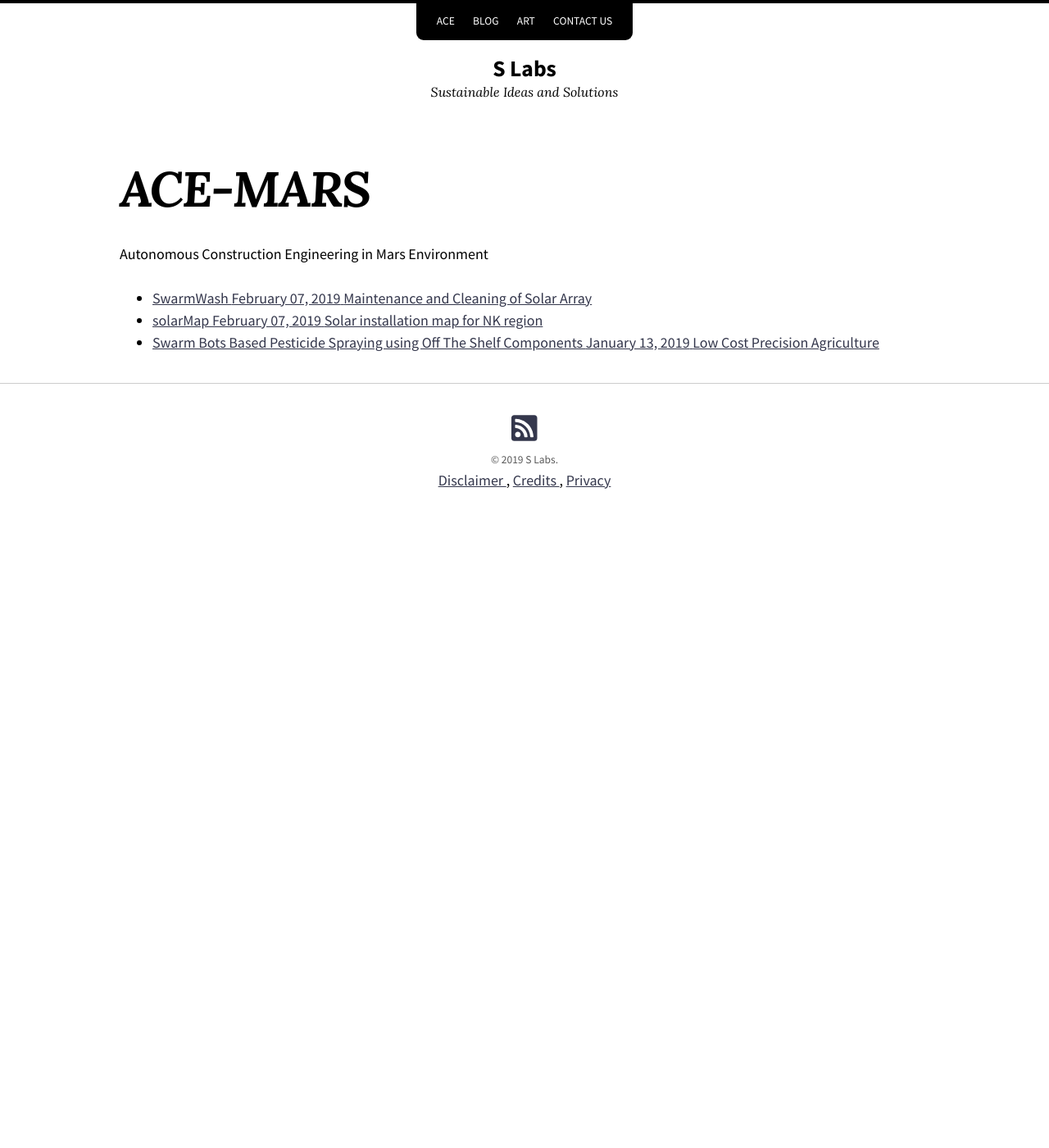
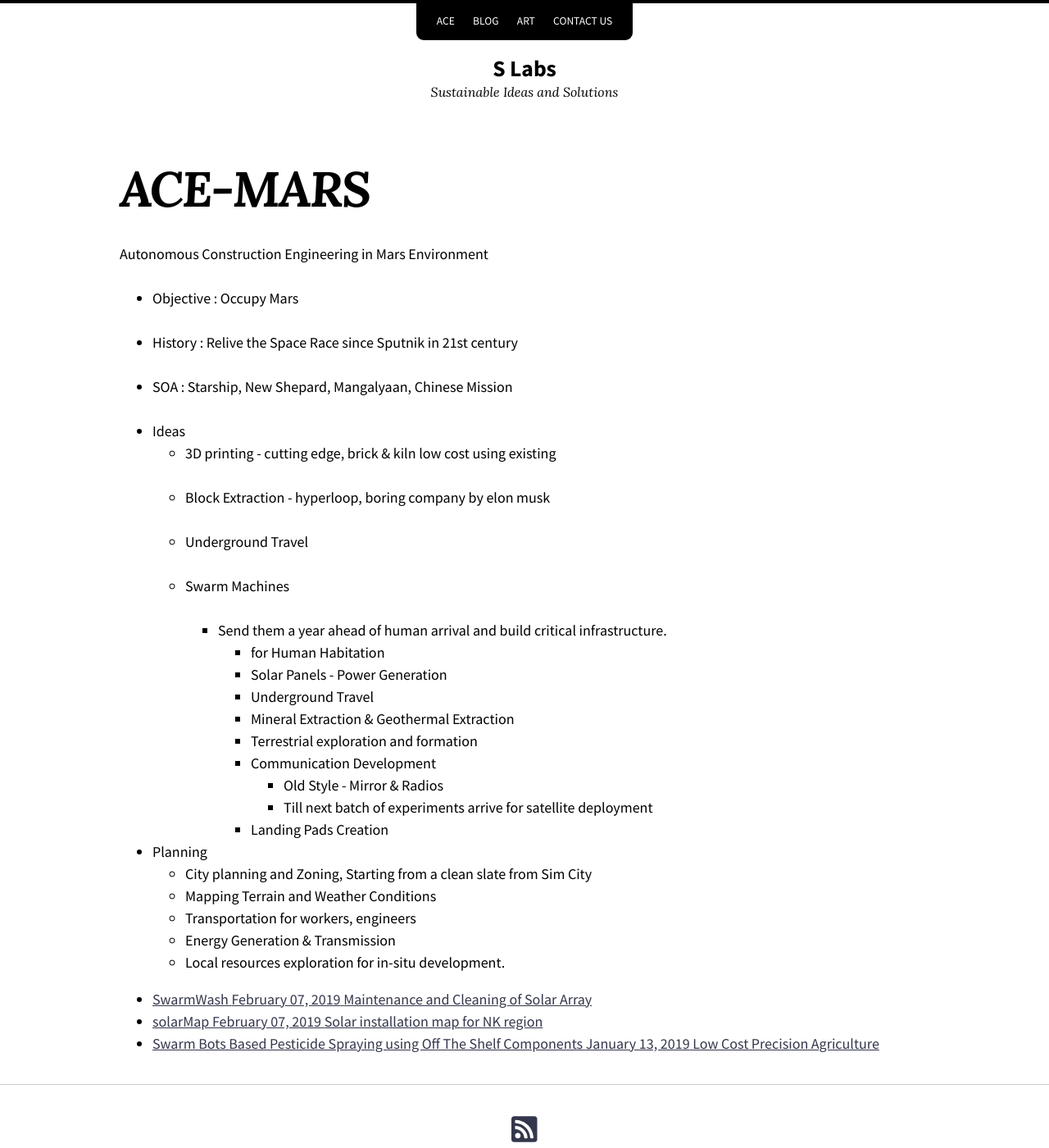
Before and after one commit to slabstech/slabstech.github.io, a Jekyll site: the page built from ace-mars/index.md, in a window 1280 px wide and 1400 px high. Shown: the whole window at 82% size. Built offline with Jekyll 4.4.1, drawn with Linux system fonts in a browser that asks for light colours; nearby versions of some CDN libraries.

Commit message:
Update index.md

```diff
--- a/ace-mars/index.md
+++ b/ace-mars/index.md
@@ -7,6 +7,39 @@ search_omit: true
 
 Autonomous Construction Engineering in Mars Environment
 
+* Objective : Occupy Mars
+
+* History : Relive the Space Race since Sputnik in 21st century
+
+* SOA : Starship, New Shepard, Mangalyaan, Chinese Mission
+
+* Ideas
+  * 3D printing - cutting edge, brick & kiln low cost using existing
+
+  * Block Extraction - hyperloop, boring company by elon musk
+
+  * Underground Travel
+
+  * Swarm Machines
+    * Send them a year ahead of human arrival and build critical infrastructure.
+      * for Human Habitation
+      * Solar Panels - Power Generation
+      * Underground Travel
+      * Mineral Extraction & Geothermal Extraction
+      * Terrestrial exploration and formation
+      * Communication Development
+        * Old Style - Mirror & Radios
+        * Till next batch of experiments arrive for satellite deployment
+      * Landing Pads Creation
+
+* Planning
+  * City planning and Zoning, Starting from a clean slate from Sim City
+  * Mapping Terrain and Weather Conditions
+  * Transportation for workers, engineers
+  * Energy Generation & Transmission
+  * Local resources exploration for in-situ development.
+
+
 <ul class="post-list">
 {% for post in site.categories.ace-mars %}
   <li><article><a href="{{ site.url }}{{ post.url }}">{{ post.title }} <span class="entry-date"><time datetime="{{ post.date | date_to_xmlschema }}">{{ post.date | date: "%B %d, %Y" }}</time></span>{% if post.excerpt %} <span class="excerpt">{{ post.excerpt | remove: '\[ ... \]' | remove: '\( ... \)' | markdownify | strip_html | strip_newlines | escape_once }}</span>{% endif %}</a></article></li>
```
